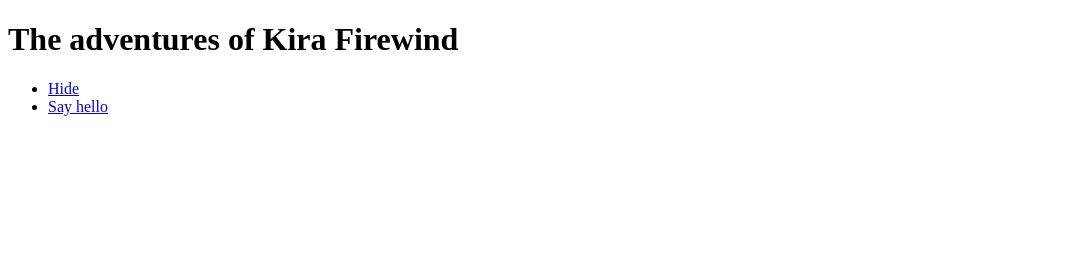
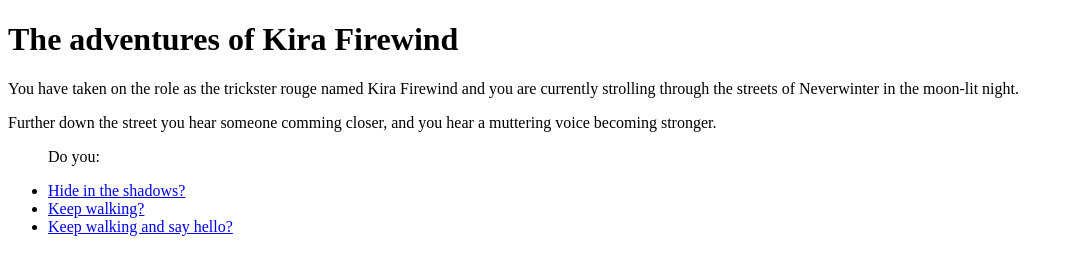
Before and after one commit to oathmountain/webutveckling, a plain HTML site: page Adventure/index.html in a window 1280 px wide. Shown: the whole page, without its empty margins (0-1073 px from the left). Drawn offline with Linux system fonts and the light colour scheme.

Commit message:
Fixed wrong save location of index.html

```diff
--- a/Adventure/index.html
+++ b/Adventure/index.html
@@ -12,10 +12,17 @@
     </header>
 
     <section>
+        <p>You have taken on the role as the trickster rouge named Kira Firewind and
+            you are currently strolling through the streets of Neverwinter in the moon-lit night.</p>
+        <p>Further down the street you hear someone comming closer, and you hear a muttering voice
+             becoming stronger.</p>
+
         <nav>
             <ul>
-                <li><a href="page1.html">Hide</a></li>
-                <li><a href="page2.html">Say hello</a></li>
+                <p>Do you:</p>
+                <li><a href="hide.html">Hide in the shadows?</a></li>
+                <li><a href="walk">Keep walking?</a></li>
+                <li><a href="hello.html">Keep walking and say hello?</a></li>
             </ul>
         </nav>
     </section>
```
